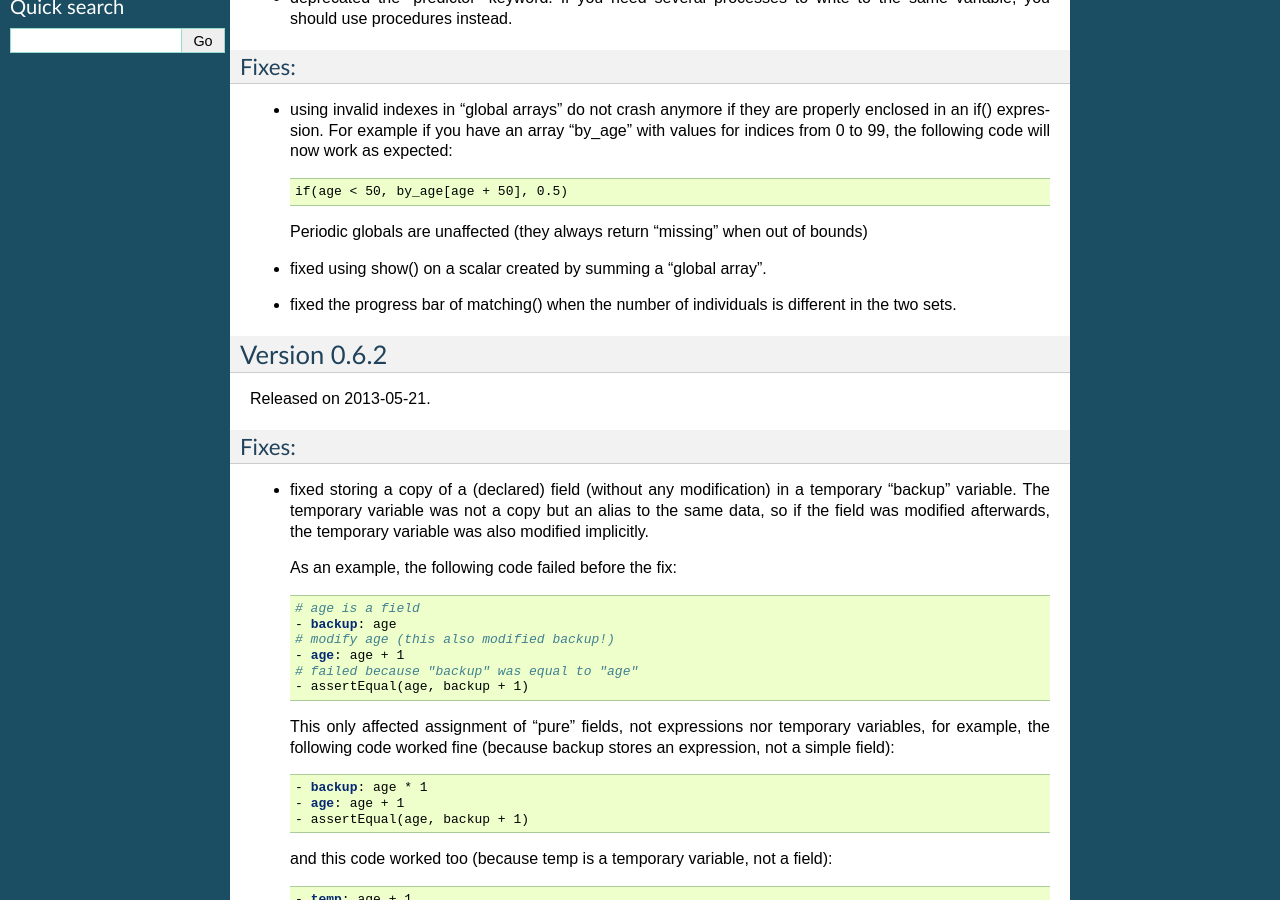
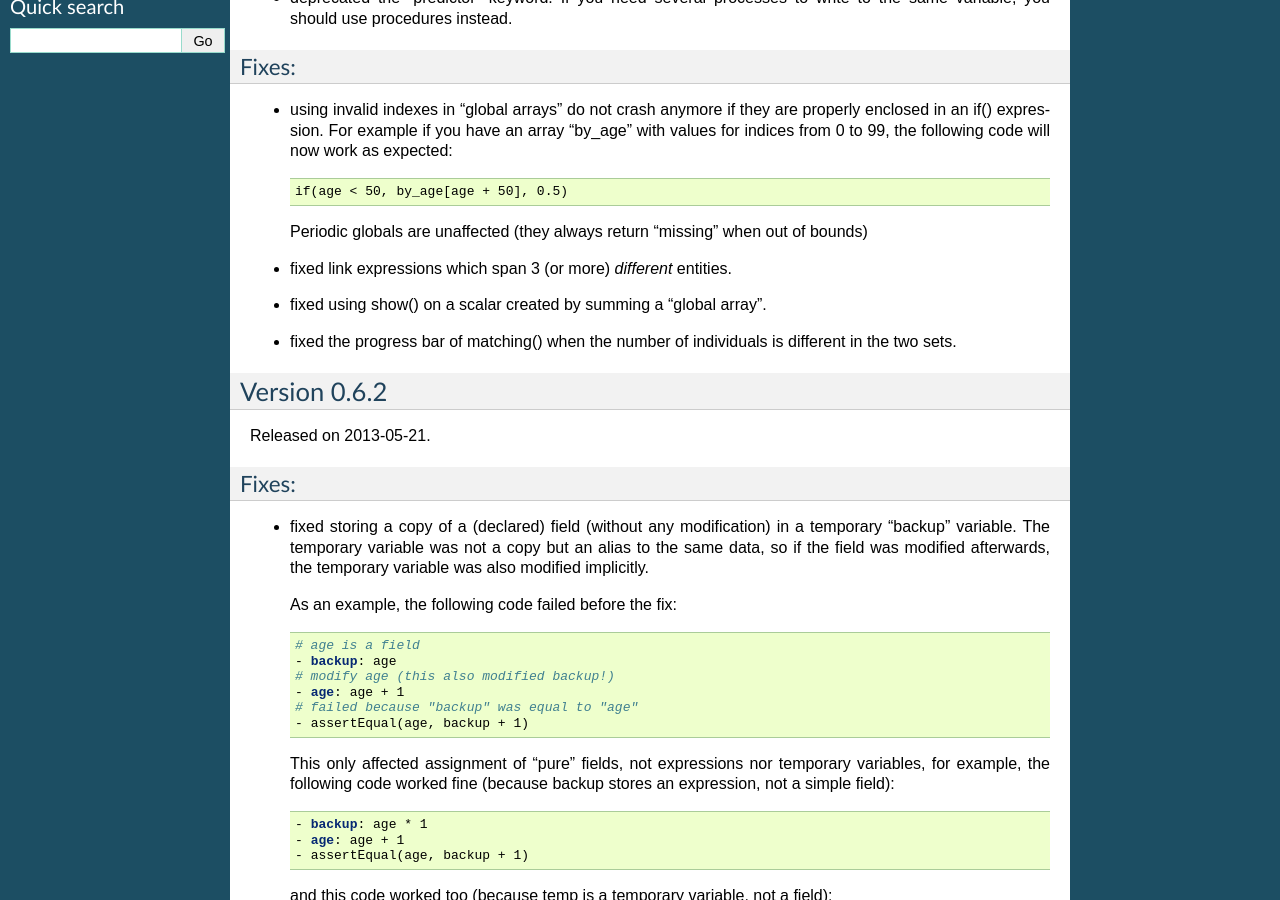
Before and after one commit to liam2/liam2, a Sphinx documentation site: the page built from doc/usersguide/source/changes.rst, in a window 1280 px wide and 900 px high, scrolled down 1099 px. Built offline with Sphinx 7.4.7, drawn with Linux system fonts in a browser that asks for light colours; formulas are drawn with MathJax 3.

Commit message:
changelog

```diff
--- a/doc/usersguide/source/changes.rst
+++ b/doc/usersguide/source/changes.rst
@@ -83,6 +83,8 @@ Fixes:
 
   Periodic globals are unaffected (they always return "missing" when out of
   bounds)
+
+* fixed link expressions which span 3 (or more) *different* entities.
 
 * fixed using show() on a scalar created by summing a "global array".
 
```
